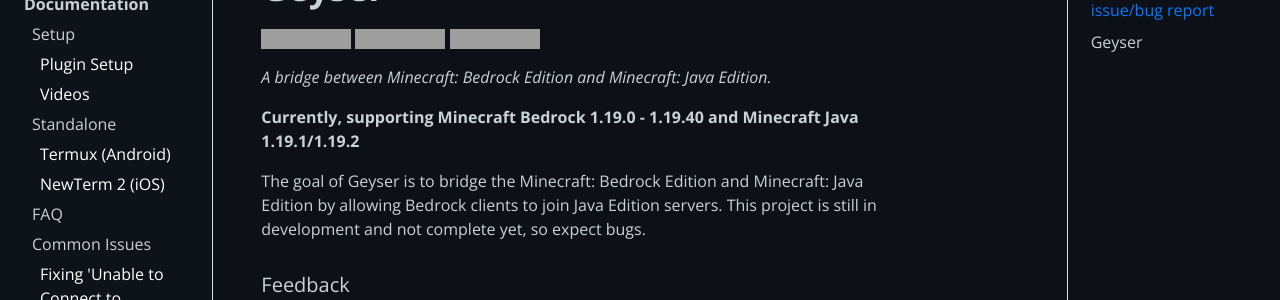
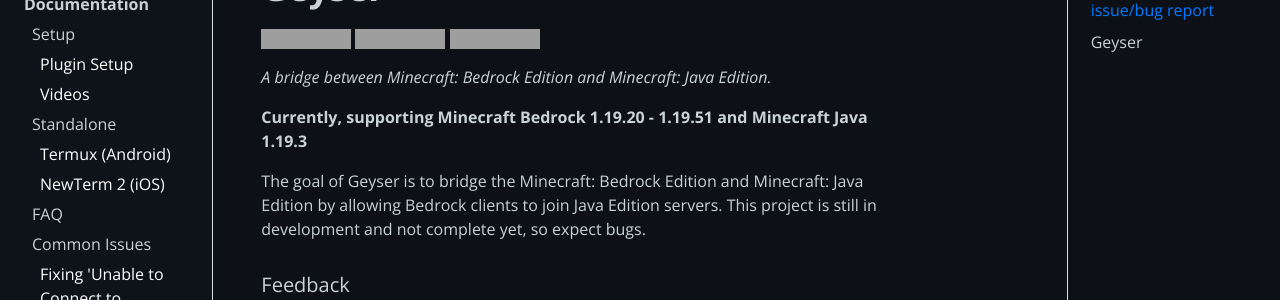
Before and after one commit to GeyserMC/GeyserWiki, a Jekyll site: the page built from _docs/geyser/root.md, in a window 1280 px wide and 900 px high, cut to the strip 174-474 px from the top of the window. Built offline with Jekyll 4.4.1, drawn with Linux system fonts in a browser that asks for light colours; grey boxes are pictures that could not be loaded.

Commit message:
version bump (#110)
title

```diff
--- a/_data/versions.json
+++ b/_data/versions.json
@@ -1,4 +1,4 @@
 {
-  "bedrock": "1.19.0 - 1.19.40",
-  "java": "1.19.1/1.19.2"
+  "bedrock": "1.19.20 - 1.19.51",
+  "java": "1.19.3"
 }
```
